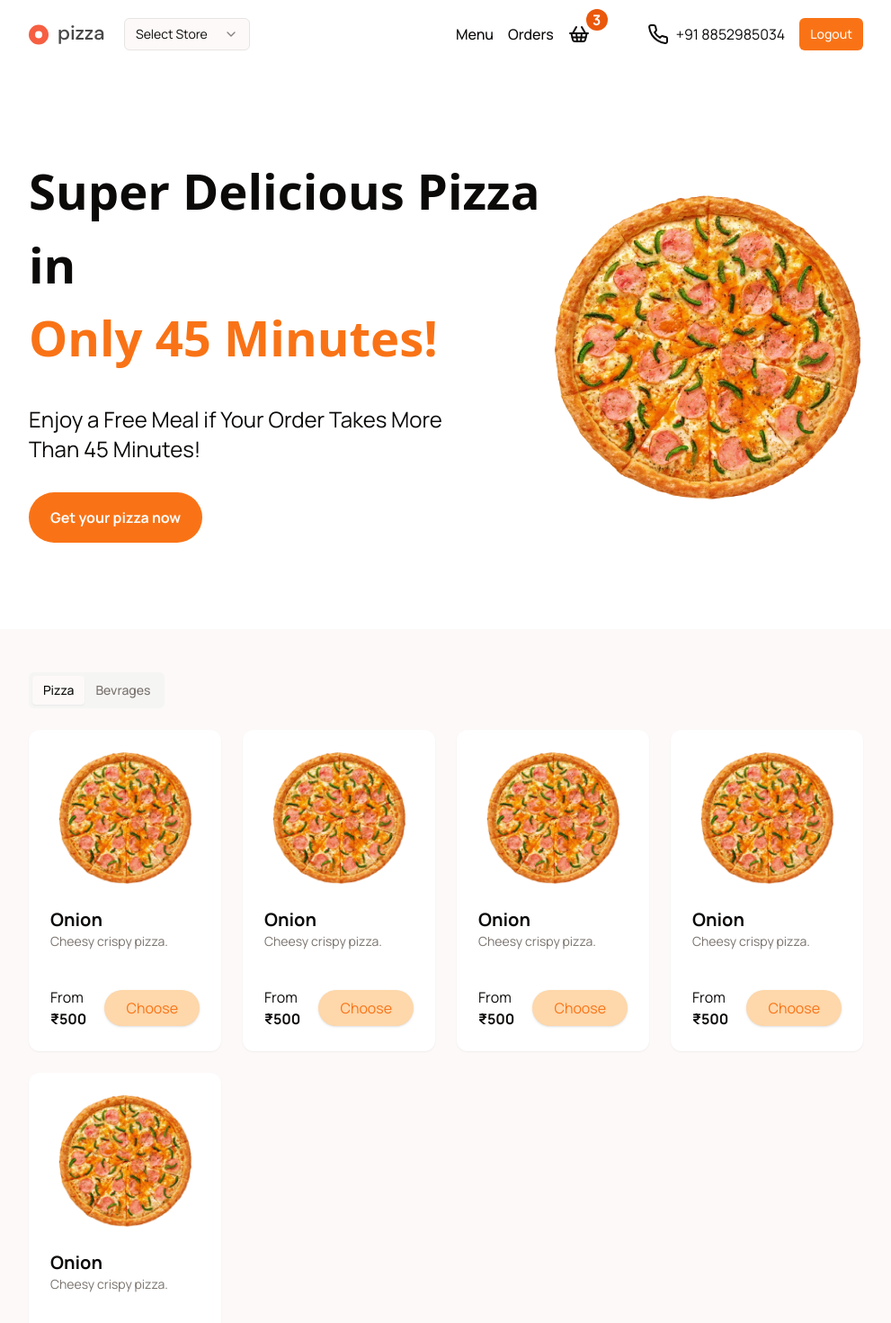
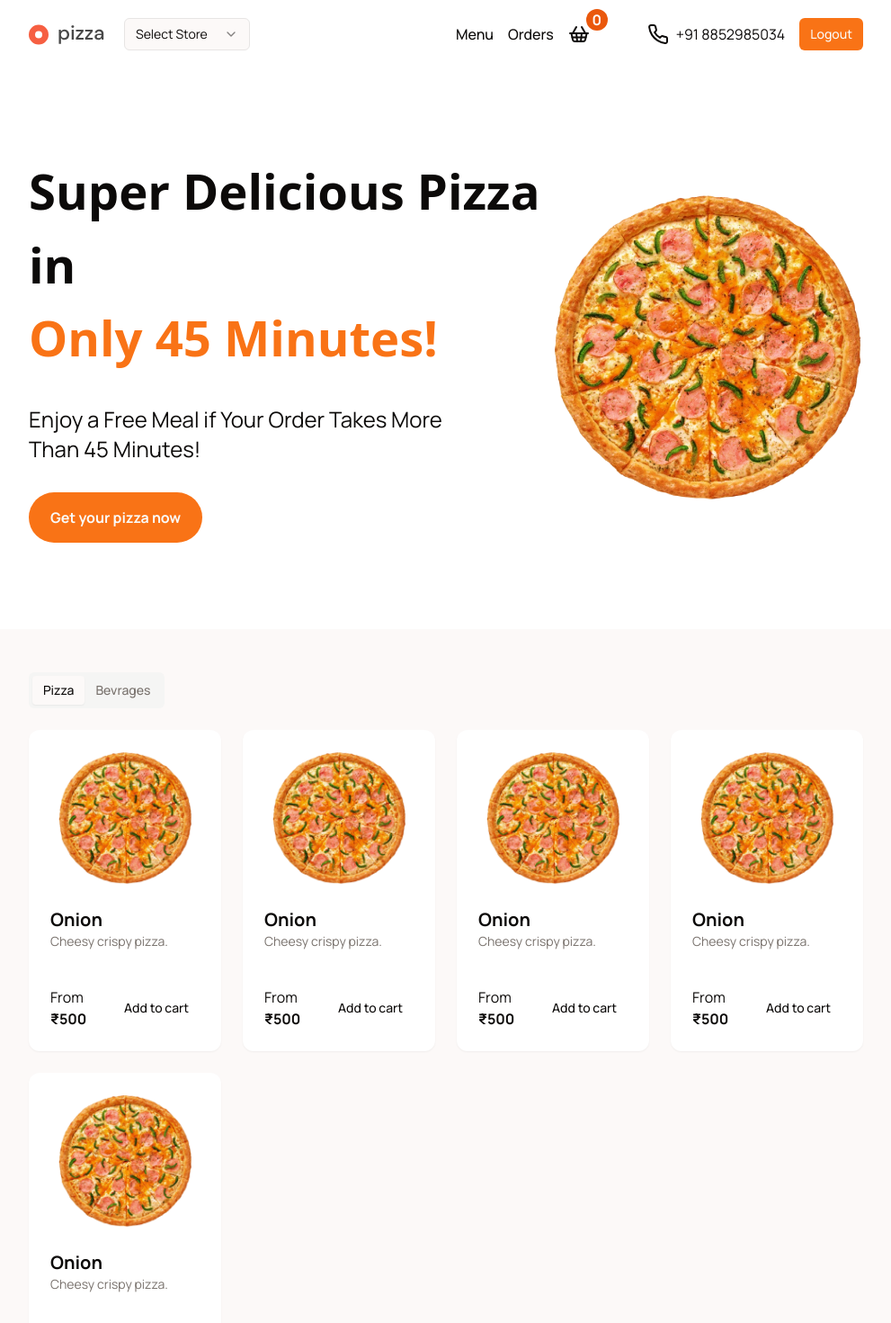
Before and after one commit to EbrahimAfridi/learning-next-redux-toolkit, a Next.js app: page / in a window 1280 px wide. Shown: the top 1470 px of the page at 90% size, without its empty margins (144-1135 px from the left). Built offline with nearby package versions, Linux system fonts and the light colour scheme.

Commit message:
Added: cart items counter

```diff
--- a/package.json
+++ b/package.json
@@ -16,12 +16,14 @@
     "@radix-ui/react-slot": "^1.0.2",
     "@radix-ui/react-tabs": "^1.0.4",
     "@radix-ui/react-tooltip": "^1.0.7",
+    "@reduxjs/toolkit": "^2.2.5",
     "class-variance-authority": "^0.7.0",
     "clsx": "^2.1.1",
     "lucide-react": "^0.378.0",
     "next": "14.2.3",
     "react": "^18",
     "react-dom": "^18",
+    "react-redux": "^9.1.2",
     "tailwind-merge": "^2.3.0",
     "tailwindcss-animate": "^1.0.7"
   },
--- a/src/app/(home)/components/product-card.tsx
+++ b/src/app/(home)/components/product-card.tsx
@@ -1,3 +1,4 @@
+'use client'
 import React from "react";
 import { RadioGroup, RadioGroupItem } from "@/components/ui/radio-group";
 import { Label } from "@/components/ui/label";
@@ -14,6 +15,8 @@ import { Dialog, DialogContent, DialogTrigger } from "@/components/ui/dialog";
 import Image from "next/image";
 import { Button } from "@/components/ui/button";
 import { ShoppingCart } from "lucide-react";
+import { useAppDispatch } from "@/lib/store/hooks";
+import { add } from "@/lib/store/features/cart/cartSlice";
 
 export type Product = {
   id: string;
@@ -28,6 +31,12 @@ type PropTypes = {
 };
 
 const ProductCard = ({ product }: PropTypes) => {
+  const dispatch = useAppDispatch();
+
+  function handleAddToCart(id: string) {
+    dispatch(add(id));
+  }
+
   return (
     <div>
       <Card className="border-none rounded-xl">
@@ -48,7 +57,12 @@ const ProductCard = ({ product }: PropTypes) => {
             <span>From </span>
             <span className="font-bold">₹{product.price}</span>
           </p>
-          <Dialog>
+
+          <Button variant={'ghost'} size={'sm'} onClick={() => handleAddToCart(product.id)}>
+            Add to cart
+          </Button>
+
+          {/* <Dialog>
             <DialogTrigger
               className="bg-orange-200 hover:bg-orange-300 text-orange-500 px-6 py-2
             rounded-full shadow hover:shadow-lg outline-none focus:outline-none ease-liner trasnsition-all duration-150"
@@ -170,7 +184,7 @@ const ProductCard = ({ product }: PropTypes) => {
                 </div>
               </div>
             </DialogContent>
-          </Dialog>
+          </Dialog> */}
         </CardFooter>
       </Card>
     </div>
--- /dev/null
+++ b/src/app/StoreProvider.tsx
@@ -0,0 +1,22 @@
+'use client'
+import { add } from "@/lib/store/features/cart/cartSlice"
+import { AppStore, makeStore } from "@/lib/store/store"
+import { Provider } from "react-redux";
+import React, { ReactNode, useRef } from "react"
+
+const StoreProvider = ({children}: {children: ReactNode}) => {
+  const storeRef = useRef<AppStore>();
+  if (!storeRef.current) {
+    // Create the store instance the first time this renders
+    storeRef.current = makeStore();
+    // Add initial state
+    // storeRef.current.dispatch(add("testProductId"))
+  }
+  return (
+    <Provider store={storeRef.current}>
+      {children}
+    </Provider>
+  )
+}
+
+export default StoreProvider
--- a/src/app/layout.tsx
+++ b/src/app/layout.tsx
@@ -3,6 +3,8 @@ import { Manrope } from "next/font/google";
 import "./globals.css";
 import { cn } from "@/lib/utils";
 import Header from "@/components/custom/header";
+import { Store } from "lucide-react";
+import StoreProvider from "./StoreProvider";
 
 const manrope = Manrope({
   subsets: ["latin"],
@@ -27,8 +29,10 @@ export default function RootLayout({
           manrope.variable
         )}
       >
+        <StoreProvider>
         <Header/>
         <main>{children}</main>
+        </StoreProvider>
       </body>
     </html>
   );
--- /dev/null
+++ b/src/components/custom/addToCartButton.tsx
@@ -0,0 +1,25 @@
+'use client'
+import { useAppSelector } from '@/lib/store/hooks';
+import { ShoppingBasket } from 'lucide-react';
+import Link from 'next/link';
+import React from 'react'
+
+const AddToCartButton = () => {
+  const items = useAppSelector((state) => state.cart.items);
+
+  return (
+    <div className="relative">
+      <Link href={"/cart"} className="hover:text-primary">
+        <ShoppingBasket />
+      </Link>
+      <span
+        className="absolute -top-4 -right-5 h-6 w-6 flex items-center justify-center
+            rounded-full bg-orange-600 font-bold text-white"
+      >
+        {items.length}
+      </span>
+    </div>
+  );
+}
+
+export default AddToCartButton
--- a/src/components/custom/header.tsx
+++ b/src/components/custom/header.tsx
@@ -9,6 +9,7 @@ import {
 import Link from "next/link";
 import { Phone, ShoppingBasket } from "lucide-react";
 import { Button } from "../ui/button";
+import AddToCartButton from "./addToCartButton";
 
 
 const Header = () => {
@@ -60,17 +61,7 @@ const Header = () => {
               </Link>
             </li>
           </ul>
-          <div className="relative">
-            <Link href={"/cart"} className="hover:text-primary">
-              <ShoppingBasket />
-            </Link>
-            <span
-              className="absolute -top-4 -right-5 h-6 w-6 flex items-center justify-center
-            rounded-full bg-orange-600 font-bold text-white"
-            >
-              3
-            </span>
-          </div>
+          <AddToCartButton />
           <div className="flex items-center gap-x-2 ml-12">
             <Phone />
             <span>+91 8852985034</span>
--- /dev/null
+++ b/src/lib/store/features/cart/cartSlice.ts
@@ -0,0 +1,26 @@
+import { createSlice, PayloadAction } from '@reduxjs/toolkit'
+
+// Define a type for the slice state
+export interface CartState {
+  items: string[]
+}
+
+// Define the initial state using that type
+const initialState: CartState = {
+  items: []
+}
+
+export const CartSlice = createSlice({
+  name: 'cart',
+  // `createSlice` will infer the state type from the `initialState` argument
+  initialState,
+  reducers: {
+    add: (state, action) => {
+      state.items.push(action.payload);
+    },
+  },
+});
+
+export const { add } = CartSlice.actions;
+
+export default CartSlice.reducer;
--- /dev/null
+++ b/src/lib/store/hooks/index.ts
@@ -0,0 +1,7 @@
+import { useDispatch, useSelector, useStore } from 'react-redux'
+import type { AppDispatch, AppStore, RootState } from '../store'
+
+// Use throughout your app instead of plain `useDispatch` and `useSelector`
+export const useAppDispatch = useDispatch.withTypes<AppDispatch>()
+export const useAppSelector = useSelector.withTypes<RootState>()
+export const useAppStore = useStore.withTypes<AppStore>()
--- /dev/null
+++ b/src/lib/store/store.ts
@@ -0,0 +1,20 @@
+import { configureStore } from '@reduxjs/toolkit';
+import cartReducer from './features/cart/cartSlice';
+
+// store variable is a global variable. This should never be used in next js due to server side
+// rendering as it will be shared across all users
+
+// Creating store per request, whenever this function is called a new store will be created.
+export const makeStore = () => {
+  return configureStore({
+    reducer: {
+      cart: cartReducer,
+    },
+  });
+};
+
+// Infer the type of makeStore
+export type AppStore = ReturnType<typeof makeStore>
+// Infer the `RootState` and `AppDispatch` types from the store itself
+export type RootState = ReturnType<AppStore['getState']>
+export type AppDispatch = AppStore['dispatch']
```
Also changed, not shown: 1 other file (tests, documents, lock files or other folders).
